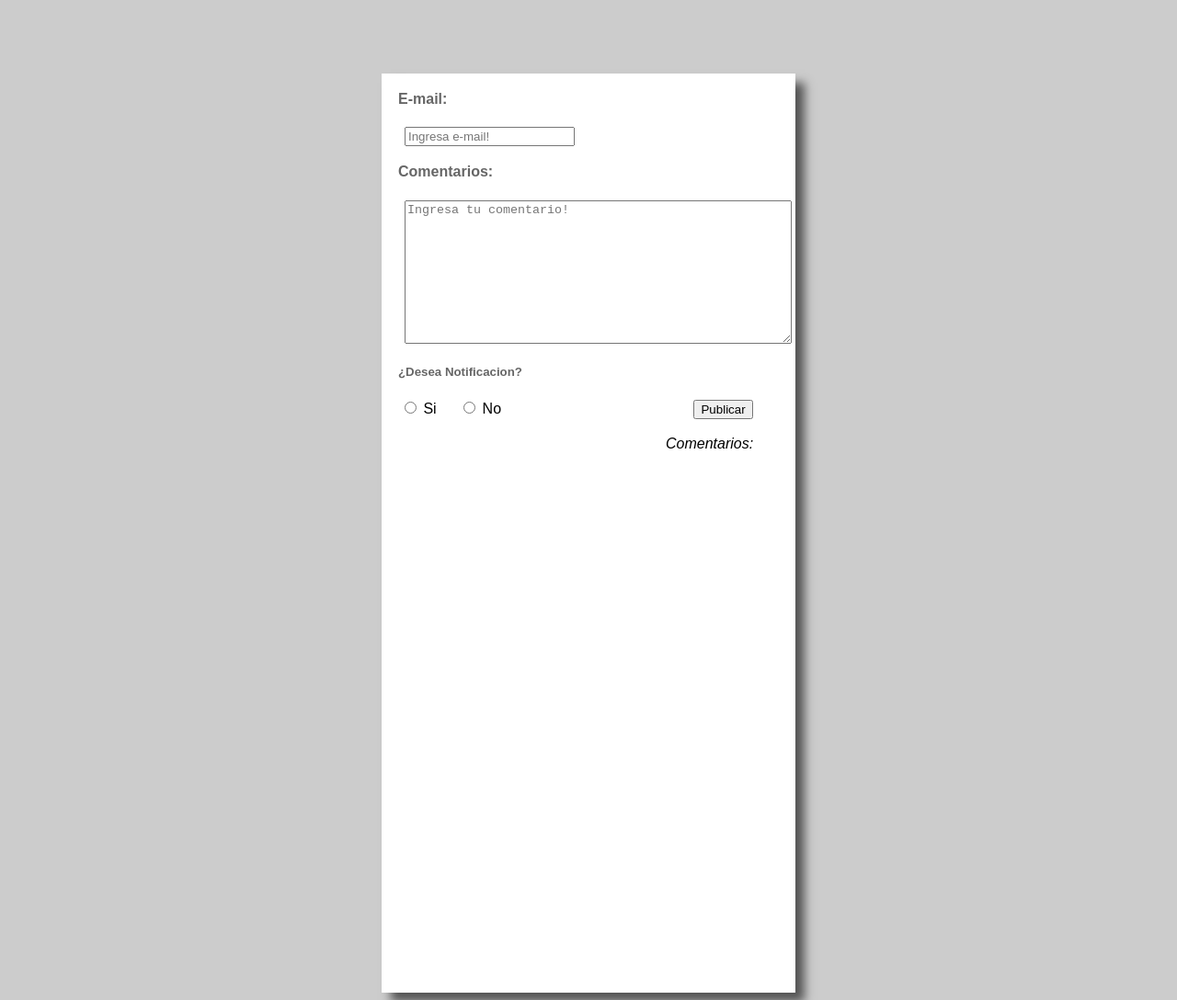
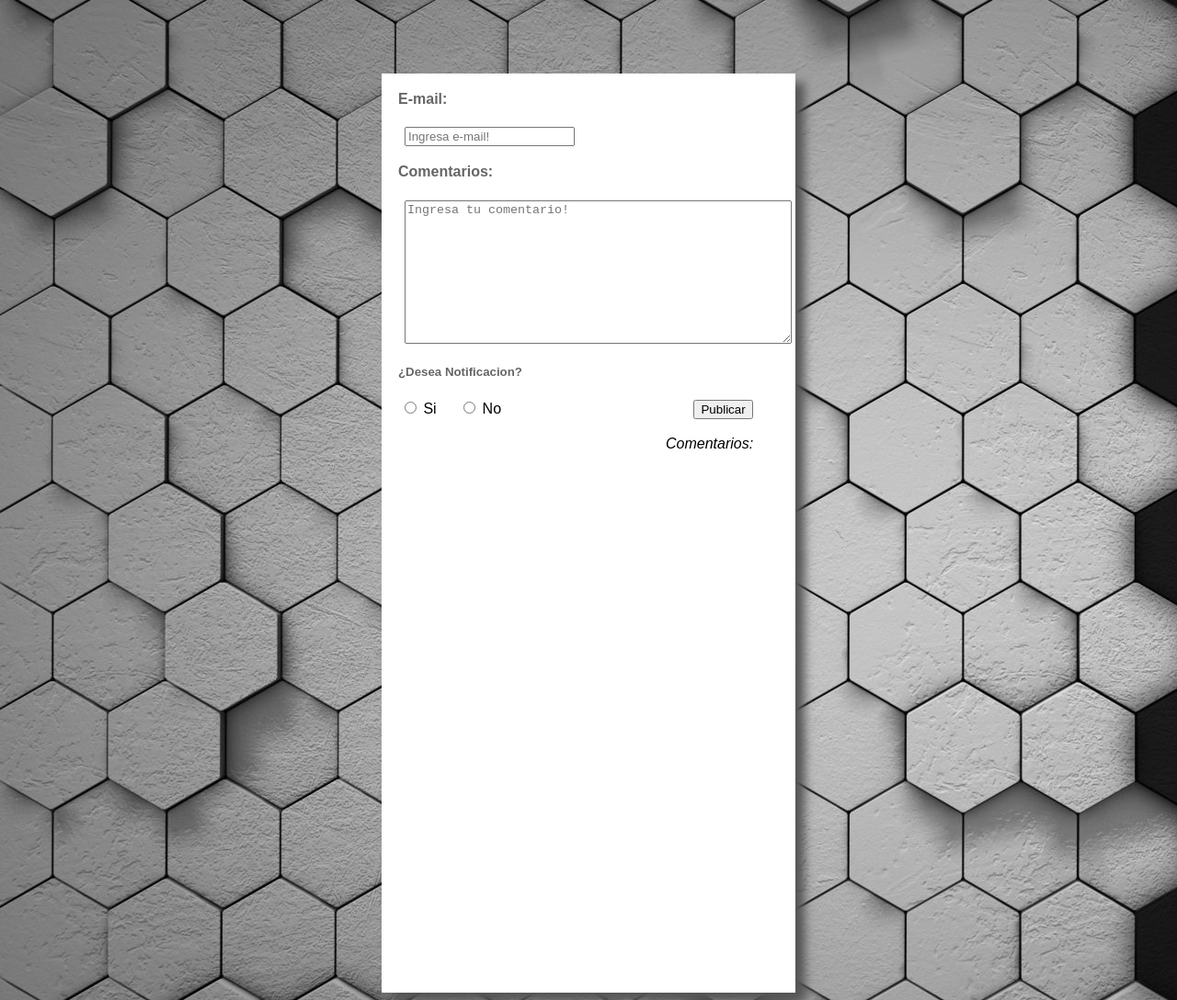
Before and after one commit to Petafloper/AngularJS-Comments, a plain HTML site: page index.html in a window 1280 px wide. Shown: the whole page at 92% size. Drawn offline with nearby package versions, Linux system fonts and the light colour scheme.

Commit message:
Agregando un fondo jpg

```diff
--- a/index.html
+++ b/index.html
@@ -6,7 +6,7 @@
   <script src="angular.js"></script>
    <script src="control.js"></script>
 <style type="text/css">
-    body{background: #ccc;font-family: sans-serif;}
+    body{background-image: url(abs.jpg);font-family: sans-serif;}
     div#wrapper{
       margin: 0 auto;
       width: 450px;
```
Also changed, not shown: abs.jpg (added).
